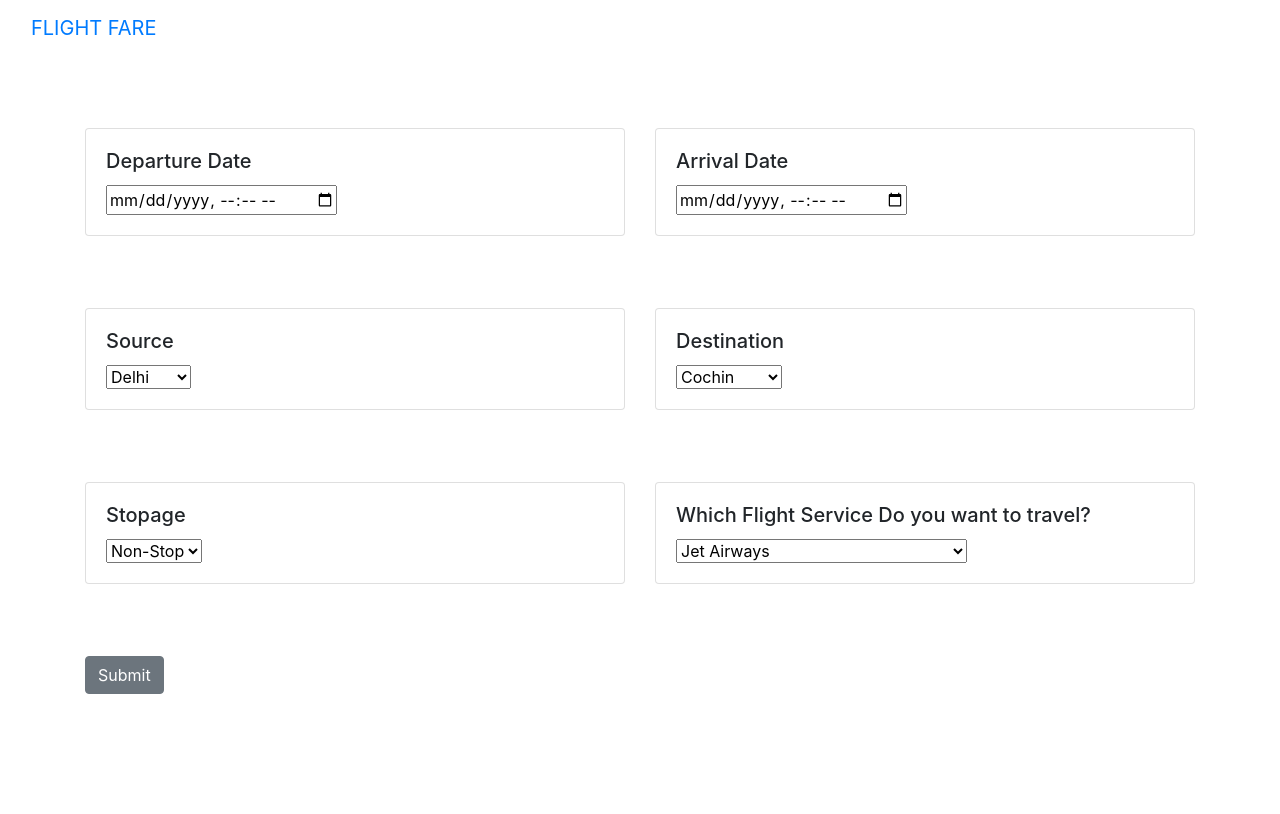
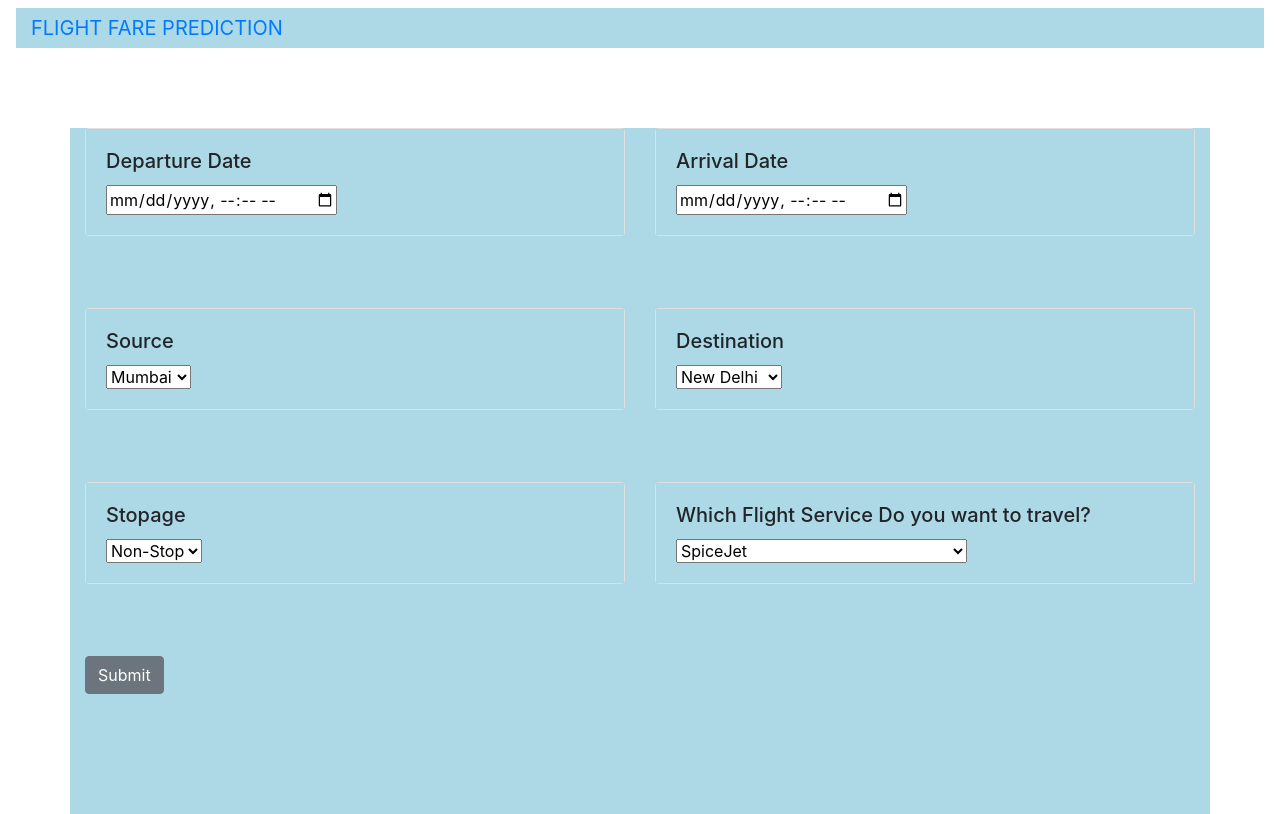
Before and after one commit to aditya129712/Flight-Fare-Prediction, a Flask app: page / in a window 1280 px wide. Run offline with Flask 2, Linux system fonts and the light colour scheme; parts of the project's set-up code (start-up, migrations or seed data) failed here and were passed over; some libraries are stand-ins or nearby versions.

Commit message:
fourth commit

```diff
--- /dev/null
+++ b/static/css/styles.css
@@ -0,0 +1,11 @@
+h1 {
+    background-color: green;
+  }
+
+  div {
+    background-color: lightblue;
+  }
+
+  p {
+    background-color: yellow;
+  }
--- a/templates/home.html
+++ b/templates/home.html
@@ -10,9 +10,9 @@
     <link rel="stylesheet" href="https://stackpath.bootstrapcdn.com/bootstrap/4.5.0/css/bootstrap.min.css"
         integrity="sha384-9aIt2nRpC12Uk9gS9baDl411NQApFmC26EwAOH8WgZl5MYYxFfc+NcPb1dKGj7Sk" crossorigin="anonymous">
 
+        <!-- css -->
+        <link rel="stylesheet" href="static/css/styles.css">
 
-
-</head>
 
 <body>
 
@@ -20,7 +20,7 @@
     <nav class="navbar navbar-inverse navbar-fixed-top">
         <div class="container-fluid">
             <div class="navbar-header">
-                <a class="navbar-brand" href="/">FLIGHT FARE</a>
+                <a class="navbar-brand" href="/">FLIGHT FARE PREDICTION</a>
             </div>
         </div>
     </nav>
@@ -70,23 +70,28 @@
                             <!-- Source -->
                             <h5 class="card-title">Source</h5>
                             <select name="Source" id="Source" required="required">
+                                <option value="Mumbai">Mumbai</option>
                                 <option value="Delhi">Delhi</option>
                                 <option value="Kolkata">Kolkata</option>
-                                <option value="Mumbai">Mumbai</option>
                                 <option value="Chennai">Chennai</option>
                             </select>
                         </div>
                     </div>
                 </div>
+
+                <br>
+                <br>
+                <br>
+
                 <div class="col-sm-6">
                     <div class="card">
                         <div class="card-body">
                             <h5 class="card-title">Destination</h5>
                             <!-- Destination -->
                             <select name="Destination" id="Destination" required="required">
+                                <option value="New Delhi">New Delhi</option>
                                 <option value="Cochin">Cochin</option>
                                 <option value="Delhi">Delhi</option>
-                                <option value="New Delhi">New Delhi</option>
                                 <option value="Hyderabad">Hyderabad</option>
                                 <option value="Kolkata">Kolkata</option>
                             </select>
@@ -100,6 +105,7 @@
             <br>
             <br>
             <br>
+
 
             <div class="row">
                 <div class="col-sm-6">
@@ -117,17 +123,22 @@
                         </div>
                     </div>
                 </div>
+
+                <br>
+                <br>
+                <br>
+
                 <div class="col-sm-6">
                     <div class="card">
                         <div class="card-body">
                             <h5 class="card-title">Which Flight Service Do you want to travel?</h5>
                             <!-- Airline -->
                             <select name="airline" id="airline" required="required">
+                                <option value="SpiceJet">SpiceJet</option>
                                 <option value="Jet Airways">Jet Airways</option>
                                 <option value="IndiGo">IndiGo</option>
                                 <option value="Air India">Air India</option>
                                 <option value="Multiple carriers">Multiple carriers</option>
-                                <option value="SpiceJet">SpiceJet</option>
                                 <option value="Vistara">Vistara</option>
                                 <option value="Air Asia">Air Asia</option>
                                 <option value="GoAir">GoAir</option>
```
Also changed, not shown: 2 other files.
